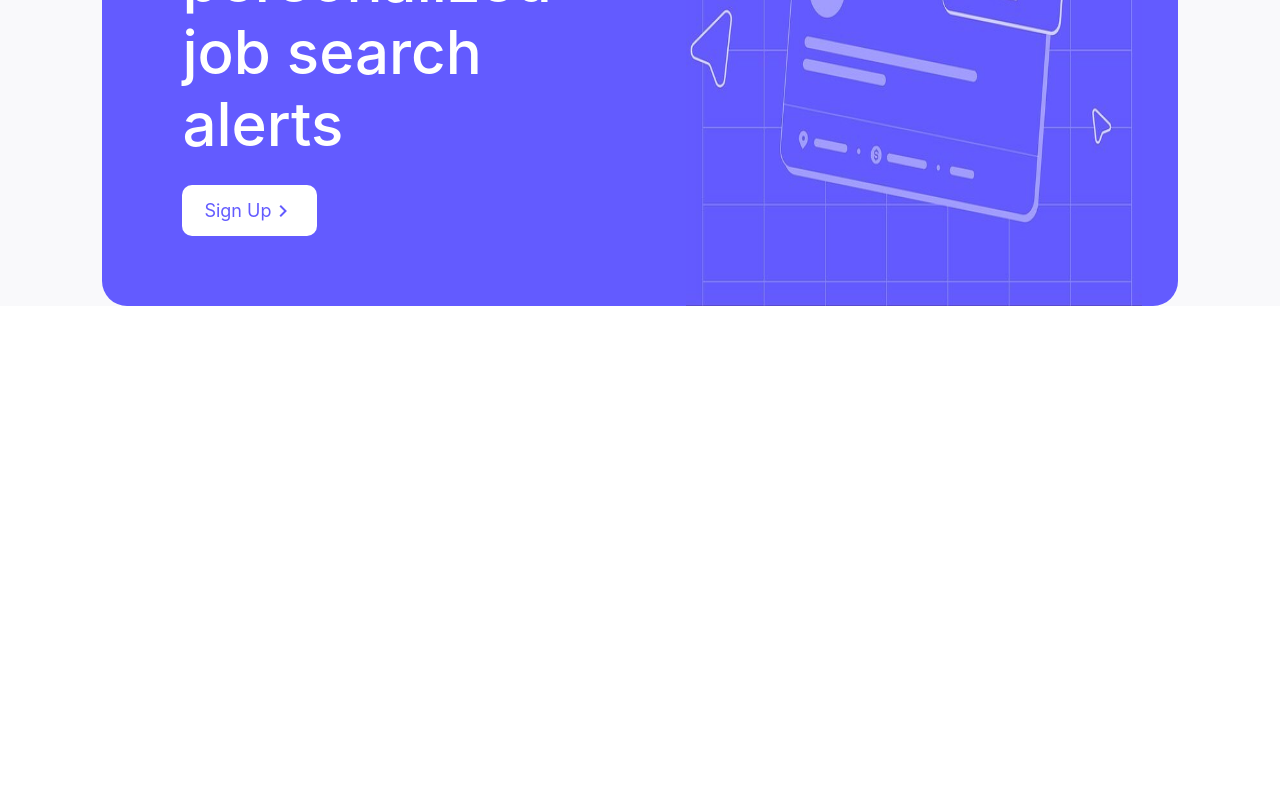
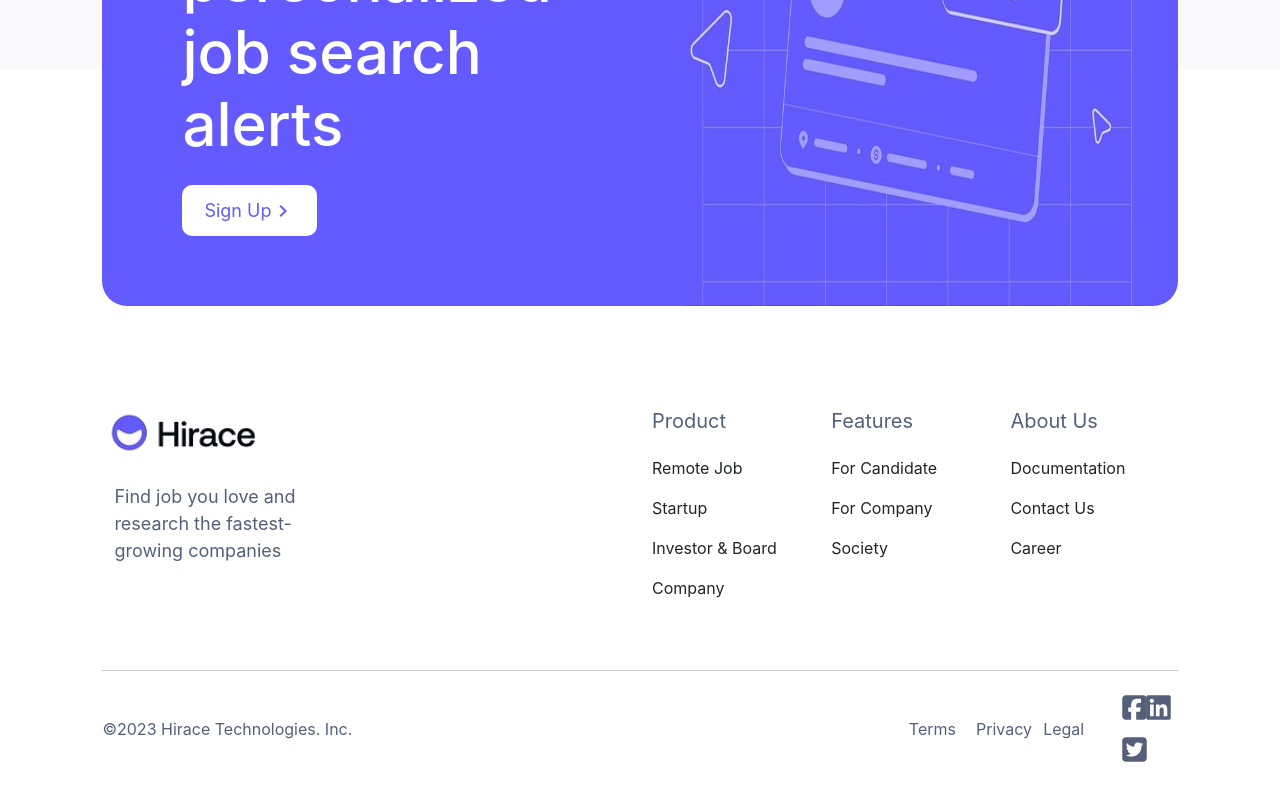
Before and after one commit to Yasela-dissanayake/hirace-job, a React (Create React App) app: page / in a window 1280 px wide. Shown: the part 4927-5727 px from the top of the page. Before the commit the page ends 5433 px from the top, so only its background shows below. Built offline with nearby package versions, Linux system fonts and the light colour scheme.

Commit message:
feat:footer desktop done

```diff
--- a/public/index.html
+++ b/public/index.html
@@ -21,6 +21,13 @@
       rel="stylesheet"
       href="https://fonts.googleapis.com/css2?family=Material+Symbols+Outlined:opsz,wght,FILL,GRAD@20..48,100..700,0..1,-50..200"
     />
+    <link
+      rel="stylesheet"
+      href="https://cdnjs.cloudflare.com/ajax/libs/font-awesome/6.5.1/css/all.min.css"
+      integrity="sha512-DTOQO9RWCH3ppGqcWaEA1BIZOC6xxalwEsw9c2QQeAIftl+Vegovlnee1c9QX4TctnWMn13TZye+giMm8e2LwA=="
+      crossorigin="anonymous"
+      referrerpolicy="no-referrer"
+    />
 
     <script
       src="https://cdn.jsdelivr.net/npm/bootstrap@5.0.2/dist/js/bootstrap.bundle.min.js"
--- /dev/null
+++ b/src/components/MainFooter.js
@@ -0,0 +1,95 @@
+import React from "react";
+import classes from "./MainFooter.module.css";
+import logo from "../images/logo.png";
+
+const MainFooter = () => {
+  return (
+    <section className={`${classes.footerSection}`}>
+      <div className={`container-fluid ${classes.footerContainer}`}>
+        <div className={`row `}>
+          <div className={`col-md-6 {classes.footerLeftCol}`}>
+            <div className={`row `}>
+              <img className={`p-0 ${classes.logo}`} src={logo} />
+              <div className="row">
+                <p className={`${classes.footerPara}`}>
+                  Find job you love and research the fastest-growing companies
+                </p>
+              </div>
+            </div>{" "}
+          </div>
+          <div className={`col-lg-6 ${classes.footerRightCol}`}>
+            <div className={`row`}>
+              <div className={`col-md-4`}>
+                <p className={classes.footerCatHeading}>Product</p>
+                <p className={classes.footerCatPara}>Remote Job</p>
+                <p className={classes.footerCatPara}>Startup</p>
+                <p className={classes.footerCatPara}>Investor & Board</p>
+                <p className={classes.footerCatPara}>Company</p>
+              </div>
+              <div className={`col-md-4`}>
+                <p className={classes.footerCatHeading}>Features</p>
+                <p className={classes.footerCatPara}>For Candidate</p>
+                <p className={classes.footerCatPara}>For Company</p>
+                <p className={classes.footerCatPara}>Society</p>
+              </div>{" "}
+              <div className={`col-md-4`}>
+                <p className={classes.footerCatHeading}>About Us</p>
+                <p className={classes.footerCatPara}>Documentation</p>
+                <p className={classes.footerCatPara}>Contact Us</p>
+                <p className={classes.footerCatPara}>Career</p>
+              </div>
+            </div>
+          </div>
+          <hr className={classes.hrFooter} />
+          <div className="row m-0 p-0 align-items-center">
+            <div className="col-lg-9 p-0">
+              <p className={`${classes.copyrightPara} m-0`}>
+                ©2023 Hirace Technologies. Inc.
+              </p>{" "}
+            </div>
+            <div className="col-lg-3 ">
+              <div className="row align-items-center">
+                <div className="col-3 p-0">
+                  <a href="#" className={classes.link}>
+                    Terms
+                  </a>
+                </div>
+                <div className="col-3 p-0">
+                  <a href="#" className={classes.link}>
+                    Privacy
+                  </a>
+                </div>
+                <div className="col-3 p-0">
+                  <a href="#" className={classes.link}>
+                    Legal
+                  </a>
+                </div>
+                <div className="col-3 text-end">
+                  <div className="row">
+                    <div className={`col-4 ${classes.socialIconCol}`}>
+                      <a href="#">
+                        <i class="fa-brands fa-square-facebook"></i>
+                      </a>
+                    </div>
+                    <div className={`col-4 ${classes.socialIconCol}`}>
+                      <a href="#">
+                        <i class="fa-brands fa-linkedin"></i>
+                      </a>
+                    </div>
+                    <div className={`col-4 ${classes.socialIconCol}`}>
+                      <a href="#">
+                        <i class="fa-brands fa-square-twitter"></i>
+                      </a>
+                    </div>
+                  </div>
+                </div>
+              </div>
+            </div>
+          </div>
+        </div>
+      </div>
+    </section>
+  );
+};
+
+export default MainFooter;
--- /dev/null
+++ b/src/components/MainFooter.module.css
@@ -0,0 +1,45 @@
+.footerSection {
+  background-color: white;
+  padding-left: 8%;
+  padding-right: 8%;
+  margin-bottom: 30px;
+}
+
+.logo {
+  width: 160px;
+}
+
+.footerPara {
+  color: var(--textColor);
+  font-size: 18px;
+  width: 50%;
+  margin-top: 20px;
+}
+
+.footerCatHeading {
+  font-size: 20px;
+  color: var(--textColor);
+  margin-bottom: 20px;
+}
+
+.footerCatPara {
+  margin-top: 10px;
+}
+
+.hrFooter {
+  margin-top: 5%;
+  margin-bottom: 1.5%;
+}
+.copyrightPara {
+  color: var(--textColor);
+}
+
+.socialIconCol a {
+  font-size: 28px;
+  color: var(--textColor);
+}
+
+.link {
+  text-decoration: none;
+  color: var(--textColor);
+}
--- a/src/pages/Homepage.js
+++ b/src/pages/Homepage.js
@@ -19,6 +19,7 @@ import icon3 from "../images/icon3.png";
 import TabCard from "../components/TabCard";
 
 import { Jobs } from "../data/Jobs";
+import MainFooter from "../components/MainFooter";
 
 const Homepage = () => {
   return (
@@ -513,7 +514,7 @@ const Homepage = () => {
             </div>
           </div>
         </section>
-        <section className={`${classes.newLetterSection}`}>
+        <section id="newsletter" className={`${classes.newLetterSection}`}>
           <div className={`container-fluid ${classes.newLetterCotainer}`}>
             <div className={`row`}>
               <div
@@ -536,7 +537,9 @@ const Homepage = () => {
           </div>
         </section>
       </main>
-      <footer></footer>
+      <footer>
+        <MainFooter />
+      </footer>
     </div>
   );
 };
--- a/src/pages/Homepage.module.css
+++ b/src/pages/Homepage.module.css
@@ -380,7 +380,7 @@
 /* new letter */
 
 .newLetterSection {
-  background-color: var(--bgColor);
+  background: linear-gradient(to bottom, var(--bgColor) 50%, white 50%);
   padding-left: 8%;
   padding-right: 8%;
 }
@@ -389,7 +389,7 @@
   border-radius: 25px;
   padding-top: 40px;
   padding-left: 80px;
-  margin-bottom: 200px;
+  margin-bottom: 100px;
 }
 
 .newsLetterLeftCol {
```
